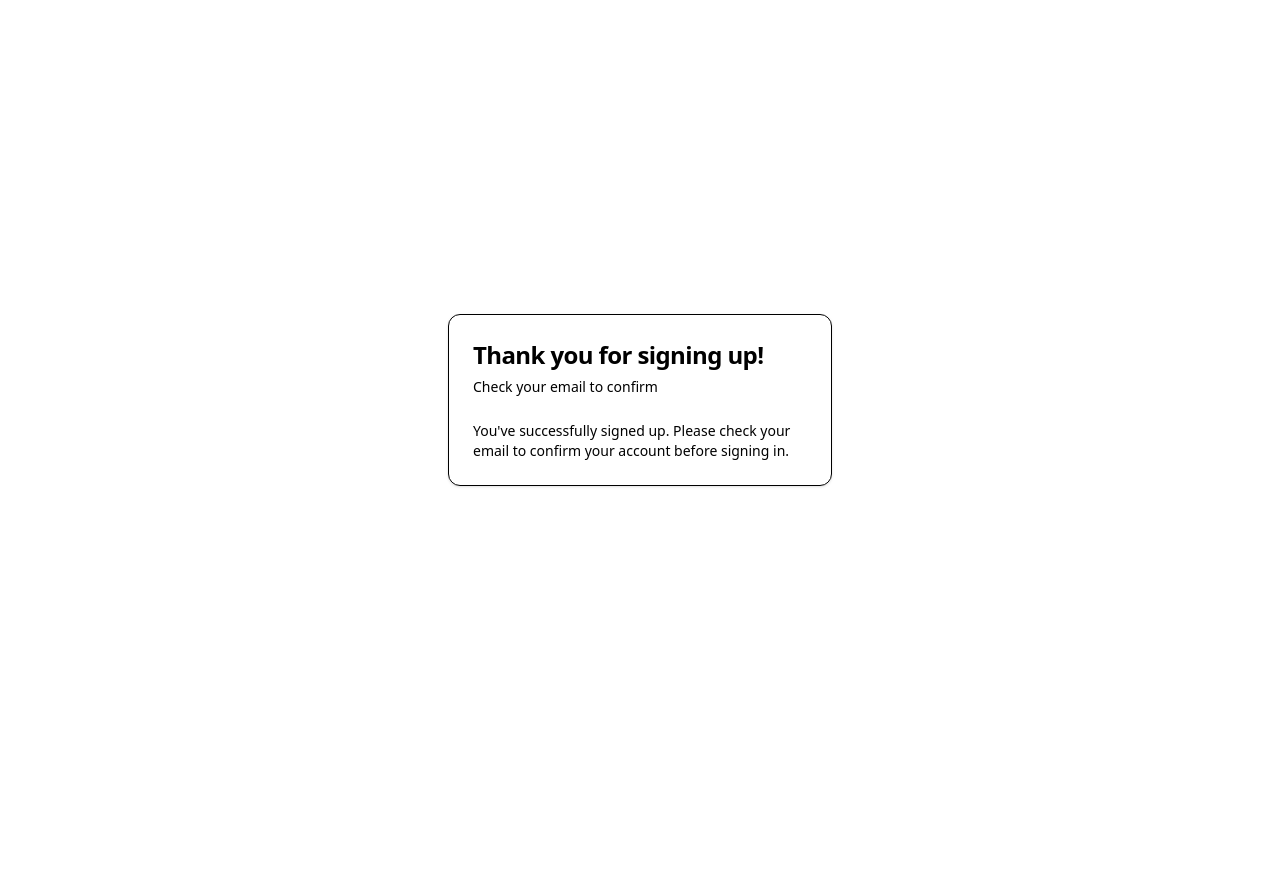
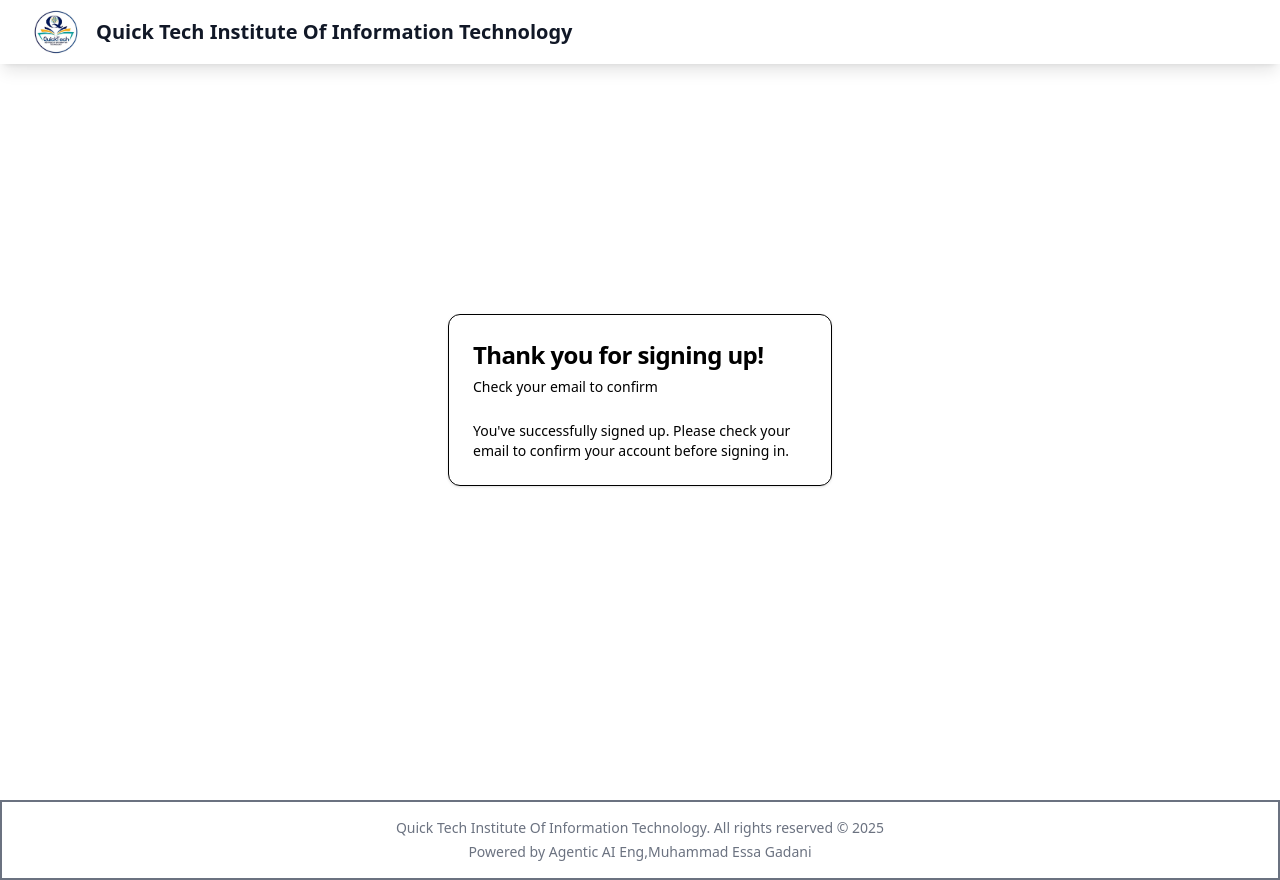
Before and after one commit to RabaniGadani/QuickTechInstituteofIT, a Next.js app: page /auth/sign-up-success in a window 1280 px wide. Before the commit the page ends 800 px from the top, so only its background shows below. Built offline with nearby package versions, Linux system fonts and the light colour scheme.

Commit message:
Update page.tsx

```diff
--- a/src/app/auth/sign-up-success/page.tsx
+++ b/src/app/auth/sign-up-success/page.tsx
@@ -1,3 +1,5 @@
+import Footer1 from '@/app/components/subFooter'
+import Header1 from '@/app/components/subHeader'
 import {
   Card,
   CardContent,
@@ -8,6 +10,8 @@
 
 export default function Page() {
   return (
+    <section>
+      <Header1/>
     <div className="flex min-h-svh w-full items-center justify-center p-6 md:p-10">
       <div className="w-full max-w-sm">
         <div className="flex flex-col gap-6">
@@ -26,5 +30,7 @@
         </div>
       </div>
     </div>
+      <Footer1/>
+      </section>
   )
 }
```
